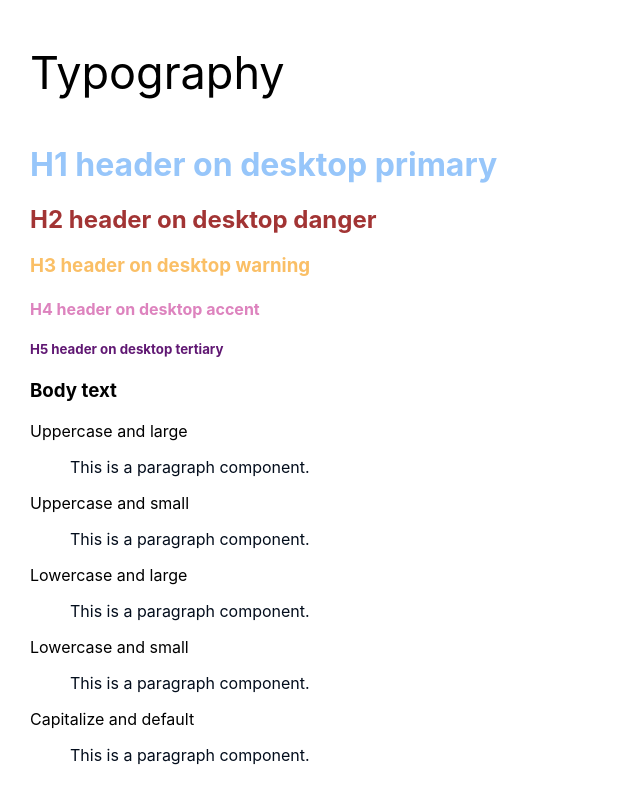
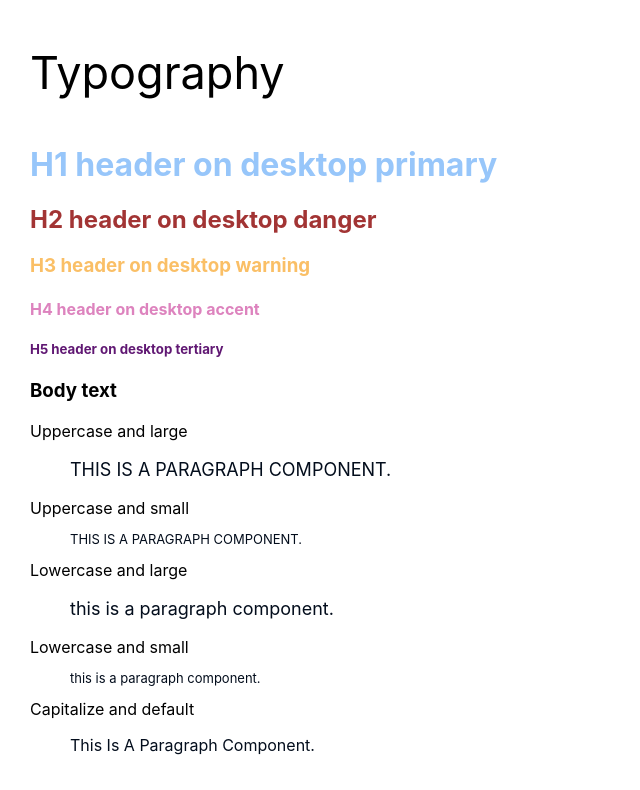
Before and after one commit to dikshashukla455/Design-system, a React (Create React App) app: page / in a window 1280 px wide. Shown: the top 790 px of the page, without its empty margins (0-640 px from the left). Built offline with nearby package versions, Linux system fonts and the light colour scheme.

Commit message:
Updated files

```diff
--- a/src/App.js
+++ b/src/App.js
@@ -22,41 +22,46 @@ function App() {
 			<dl>
 				<dt>Uppercase and large</dt>
 				<dd>
-					<Paragraph color="b300" Font_size="large" Text_transform="uppercase">
+					<Paragraph color="b300" fontSize="large" textTransform="uppercase">
 						This is a paragraph component.
 					</Paragraph>
 				</dd>
 				<dt>Uppercase and small</dt>
 				<dd>
-					<Paragraph color="b300" Font_size="small" Text_transform="uppercase">
+					<Paragraph color="b300" fontSize="small" textTransform="uppercase">
 						This is a paragraph component.
 					</Paragraph>
 				</dd>
 				<dt>Lowercase and large</dt>
 				<dd>
-					<Paragraph color="b300" Font_size="large" Text_transform="Lowercase">
+					<Paragraph color="b300" fontSize="large" textTransform="Lowercase">
 						This is a paragraph component.
 					</Paragraph>
 				</dd>
 				<dt>Lowercase and small</dt>
 				<dd>
-					<Paragraph color="b300" Font_size="small" Text_transform="Lowercase">
+					<Paragraph color="b300" fontSize="small" textTransform="Lowercase">
 						This is a paragraph component.
 					</Paragraph>
 				</dd>
 				<dt>Capitalize and default</dt>
 				<dd>
-					<Paragraph color="b300" Text_transform="capitalize">
+					<Paragraph color="b300" textTransform="capitalize">
 						This is a paragraph component.
 					</Paragraph>
 				</dd>
 			</dl>
 			<p style={{ fontSize: "30px" }}>Colors</p>
 			<Color />
-      <p style={{ fontSize: "40px" }}>Buttons</p>
-      <span>Solid:</span><Button type="secondary" variant="default">Click Me</Button>
-      <span>Outlined:</span><Button variant="outlined">Click Me</Button>
-      <span>None:</span><Button variant="transparent">Click Me</Button>
+			<p style={{ fontSize: "40px" }}>Buttons</p>
+			<span>Solid:</span>
+			<Button type="secondary" variant="default">
+				Click Me
+			</Button>
+			<span>Outlined:</span>
+			<Button variant="outlined">Click Me</Button>
+			<span>None:</span>
+			<Button variant="transparent">Click Me</Button>
 		</div>
 	);
 }
--- a/src/components/Data/ColorData.js
+++ b/src/components/Data/ColorData.js
@@ -1,79 +1,78 @@
 export const colors = {
-    primary : {
-        'p50':'#e8f0fd',
-        'p75':'#9fc3f7',
-        'p100':'#cfe2fc',
-        'p200':'#b3d4fb',
-        'p300':'#97c6fa',
-        'p400':'#7bb8f9',
-        'p500':'#0d4290'
+	primary: {
+		p50: "#e8f0fd",
+		p75: "#9fc3f7",
+		p100: "#cfe2fc",
+		p200: "#b3d4fb",
+		p300: "#97c6fa",
+		p400: "#7bb8f9",
+		p500: "#0d4290",
 	},
-    secondary : {
-        's50':'#f2ecfe',
-        's75':'#cbb2fb',
-        's100':'#b691f9',
-        's200':'#9662f7',
-        's300':'#8142f5',
-        's400':'#5a2eac',
-        's500':'#4f2895'
+	secondary: {
+		s50: "#f2ecfe",
+		s75: "#cbb2fb",
+		s100: "#b691f9",
+		s200: "#9662f7",
+		s300: "#8142f5",
+		s400: "#5a2eac",
+		s500: "#4f2895",
 	},
-    tertiary : {
-        't50':'#f5eaf8',
-        't75':'#d7a7e4',
-        't100':'#c682d9',
-        't200':'#ae4dc8',
-        't300':'#9d28bd',
-        't400':'#6e1c84',
-        't500':'#601873'
+	tertiary: {
+		t50: "#f5eaf8",
+		t75: "#d7a7e4",
+		t100: "#c682d9",
+		t200: "#ae4dc8",
+		t300: "#9d28bd",
+		t400: "#6e1c84",
+		t500: "#601873",
 	},
-    accent : {
-        'a50':'#f9eaf4',
-        'a75':'#e7a7d1',
-        'a100':'#dd83be',
-        'a200':'#ce4da2',
-        'a300':'#c4298f',
-        'a400':'#891d64',
-        'a500':'#781957'
+	accent: {
+		a50: "#f9eaf4",
+		a75: "#e7a7d1",
+		a100: "#dd83be",
+		a200: "#ce4da2",
+		a300: "#c4298f",
+		a400: "#891d64",
+		a500: "#781957",
 	},
-    success : {
-        's50':'#edfaf2',
-        's75':'#edfaf2',
-        's100':'#98e0b1',
-        's200':'#6cd38f',
-        's300':'#4eca78',
-        's400':'#378d54',
-        's500':'#307b49'
+	success: {
+		s50: "#edfaf2",
+		s75: "#edfaf2",
+		s100: "#98e0b1",
+		s200: "#6cd38f",
+		s300: "#4eca78",
+		s400: "#378d54",
+		s500: "#307b49",
 	},
-    warning : {
-        'w50':'#fef7ed',
-        'w75':'#fddfb4',
-        'w100':'#fcd294',
-        'w200':'#fabf66',
-        'w300':'#f9b247',
-        'w400':'#ae7d32',
-        'w500':'#986d2b'
+	warning: {
+		w50: "#fef7ed",
+		w75: "#fddfb4",
+		w100: "#fcd294",
+		w200: "#fabf66",
+		w300: "#f9b247",
+		w400: "#ae7d32",
+		w500: "#986d2b",
 	},
-    danger : {
-        'd50':'#fdeded',
-        'd75':'#f6b5b5',
-        'd100':'#f29696',
-        'd200':'#ec6969',
-        'd300':'#e84a4a',
-        'd400':'#a23434',
-        'd500':'#8e2d2d'
+	danger: {
+		d50: "#fdeded",
+		d75: "#f6b5b5",
+		d100: "#f29696",
+		d200: "#ec6969",
+		d300: "#e84a4a",
+		d400: "#a23434",
+		d500: "#8e2d2d",
 	},
-    grey : {
-        'g50':'#f5f5f6',
-        'g75':'#d5d6d9',
-        'g100':'#c3c6c9',
-        'g200':'#aaadb2',
-        'g300':'#989ca2',
-        'g400':'#6a6d71',
-        'g500':'#5d5f63'
+	grey: {
+		g50: "#f5f5f6",
+		g75: "#d5d6d9",
+		g100: "#c3c6c9",
+		g200: "#aaadb2",
+		g300: "#989ca2",
+		g400: "#6a6d71",
+		g500: "#5d5f63",
 	},
-    black : {
-        'b200':'#2e3643',
-        'b300':'#030d1c'
+	black: {
+		b200: "#2e3643",
+		b300: "#030d1c",
 	},
-
-    }
+};
--- a/src/components/colors/UtilityFunction.js
+++ b/src/components/colors/UtilityFunction.js
@@ -8,33 +8,35 @@ export function getThemeColor(color) {
 		w: "warning",
 		d: "danger",
 		g: "grey",
-        b: "black"
+		b: "black",
 	};
-	if (color.slice(0, 1) === "p") { // primary
+	switch (color.slice(0, 1)) {
+		case "p":
 			return themeColor.p;
-	}
-	if (color.slice(0, 1) === "s") { // secondary
+			break;
+		case "s":
 			return themeColor.s;
-	}
-	if (color.slice(0, 1) === "t") { // tertiary
+			break;
+		case "t":
 			return themeColor.t;
-	}
-    if (color.slice(0, 1) === "a") { // accent
+			break;
+		case "a":
 			return themeColor.a;
-	}
-	if (color.slice(0, 1) === "su") { // success
+			break;
+		case "su":
 			return themeColor.su;
-	}
-	if (color.slice(0, 1) === "w") { // warning
+			break;
+		case "w":
 			return themeColor.w;
-	}
-    if (color.slice(0, 1) === "d") { // danger
+			break;
+		case "d":
 			return themeColor.d;
-	}
-	if (color.slice(0, 1) === "g") { // grey
+			break;
+		case "g":
 			return themeColor.g;
-	}
-	if (color.slice(0, 1) === "b") { // black
+			break;
+		case "b":
 			return themeColor.b;
+			break;
 	}
 }
--- a/src/components/typography/Typography.js
+++ b/src/components/typography/Typography.js
@@ -3,9 +3,9 @@ import { getThemeColor } from "../colors/UtilityFunction";
 
 // h1
 export const Heading1 = ({ color, children }) => {
-    console.log(colors);
+	console.log(colors);
 	const colorCode = getThemeColor(color);
-    console.log(colorCode);
+	console.log(colorCode);
 	return (
 		<h1 style={{ color: `${colors[colorCode][color]}` }}>
 			{children} {colorCode}
@@ -52,7 +52,13 @@ export const Heading5 = ({ color, children }) => {
 export const Paragraph = ({ color, children, fontSize, textTransform }) => {
 	const colorCode = getThemeColor(color);
 	return (
-		<p style={{ color: `${colors[colorCode][color]}`, fontSize:`${fontSize}` , textTransform:`${textTransform}` }}>
+		<p
+			style={{
+				color: `${colors[colorCode][color]}`,
+				fontSize: `${fontSize}`,
+				textTransform: `${textTransform}`,
+			}}
+		>
 			{children}
 		</p>
 	);
--- a/src/index.css
+++ b/src/index.css
@@ -1,21 +1,21 @@
 body {
 	margin: 0;
-  font-family: -apple-system, BlinkMacSystemFont, 'Segoe UI', 'Roboto', 'Oxygen',
-    'Ubuntu', 'Cantarell', 'Fira Sans', 'Droid Sans', 'Helvetica Neue',
+	font-family: -apple-system, BlinkMacSystemFont, "Segoe UI", "Roboto", "Oxygen",
+		"Ubuntu", "Cantarell", "Fira Sans", "Droid Sans", "Helvetica Neue",
 		sans-serif;
 	-webkit-font-smoothing: antialiased;
 	-moz-osx-font-smoothing: grayscale;
 }
 
 code {
-  font-family: source-code-pro, Menlo, Monaco, Consolas, 'Courier New',
+	font-family: source-code-pro, Menlo, Monaco, Consolas, "Courier New",
 		monospace;
 }
-body{
+body {
 	margin-left: 30px;
 }
-button{
-  font-size:12px;
+button {
+	font-size: 12px;
 	padding: 10px 15px;
 	border: none;
 	font-weight: 500;
@@ -23,16 +23,16 @@ button{
 	margin-left: 10px;
 	margin-bottom: 10px;
 }
-.buttonNone{
+.buttonNone {
 	color: black !important;
 	background: transparent;
 }
-.buttonOutline{
+.buttonOutline {
 	color: black !important;
 	background: transparent;
-  border:1px solid #989CA2;
-  box-shadow: 0px 1px 6px rgba(93, 95, 99, 0.25);;
+	border: 1px solid #989ca2;
+	box-shadow: 0px 1px 6px rgba(93, 95, 99, 0.25);
 }
-span{
-  margin-left:10px;
+span {
+	margin-left: 10px;
 }
```
Also changed, not shown: src/components/colors/Color.js (+12 -11 lines). Lines whose indentation alone changed are shown as unchanged.
